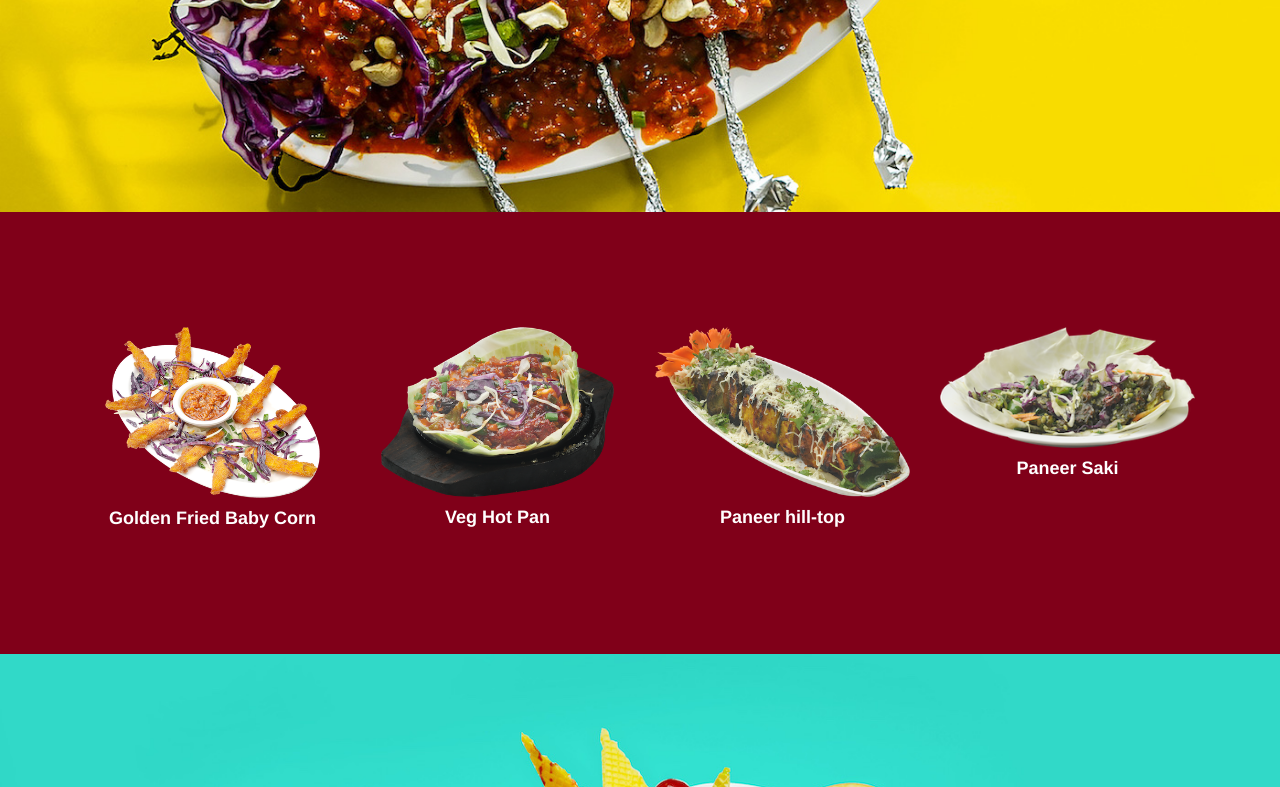
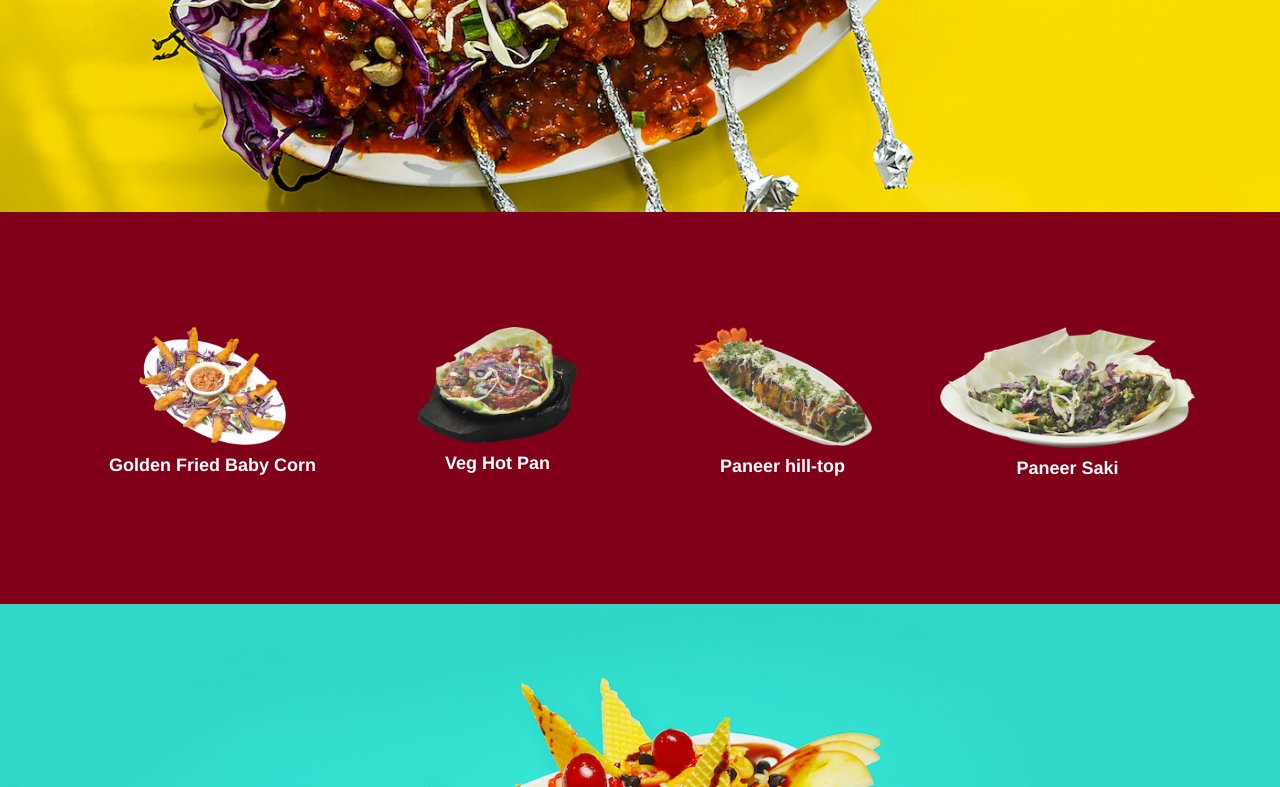
Before and after one commit to agrawal-prateek/Te-Amo-frontend, a plain HTML site: page index.html in a window 1280 px wide. Shown: the part 4585-5372 px from the top of the page. Drawn offline with Linux system fonts and the light colour scheme.

Commit message:
Fixed images

```diff
--- a/index.html
+++ b/index.html
@@ -258,18 +258,19 @@
     <div class="text-content container">
         <div class="col-md-3">
             <img class="starters-food-gallery-image"
-                 src="images/food-gallery/Starters/Golden%20Fried%20Baby%20Corn.png" style="width: 84%!important;"/>
+                 src="images/food-gallery/Starters/Golden%20Fried%20Baby%20Corn.png" style="width: 58%!important;"/>
             <h2 class="starters-item-name">Golden Fried Baby Corn</h2>
 
         </div>
         <div class="col-md-3">
             <img class="starters-food-gallery-image" src="images/food-gallery/Starters/Veg%20Hot%20Pan.png"
-                 style="width: 91%!important;"/>
+                 style="width: 62%!important;"/>
             <h2 class="starters-item-name">Veg Hot Pan</h2>
 
         </div>
         <div class="col-md-3">
-            <img class="starters-food-gallery-image" src="images/food-gallery/Starters/Paneer%20Hilltop.png"/>
+            <img class="starters-food-gallery-image" src="images/food-gallery/Starters/Paneer%20Hilltop.png"
+                 style="width:70%!important;"/>
             <h2 class="starters-item-name">Paneer hill-top</h2>
 
         </div>
@@ -287,12 +288,12 @@
     <div class="text-content container">
         <div class="col-md-4">
             <img class="speciality-food-gallery-image"
-                 src="images/food-gallery/Speciality/Himalayan%20Fruit%20Salad.png" style="width: 55%!important;"/>
+                 src="images/food-gallery/Speciality/Himalayan%20Fruit%20Salad.png" style="width: 48%!important;"/>
             <h2 class="speciality-item-name">Himalayan Fruit Salad</h2>
         </div>
         <div class="col-md-4">
             <img class="speciality-food-gallery-image"
-                 src="images/food-gallery/Speciality/sundea.png" style="width: 90%!important;"/>
+                 src="images/food-gallery/Speciality/sundea.png" style="width: 76%!important;"/>
             <h2 class="speciality-item-name">Te Amo Special Sundea</h2>
 
         </div>
```
